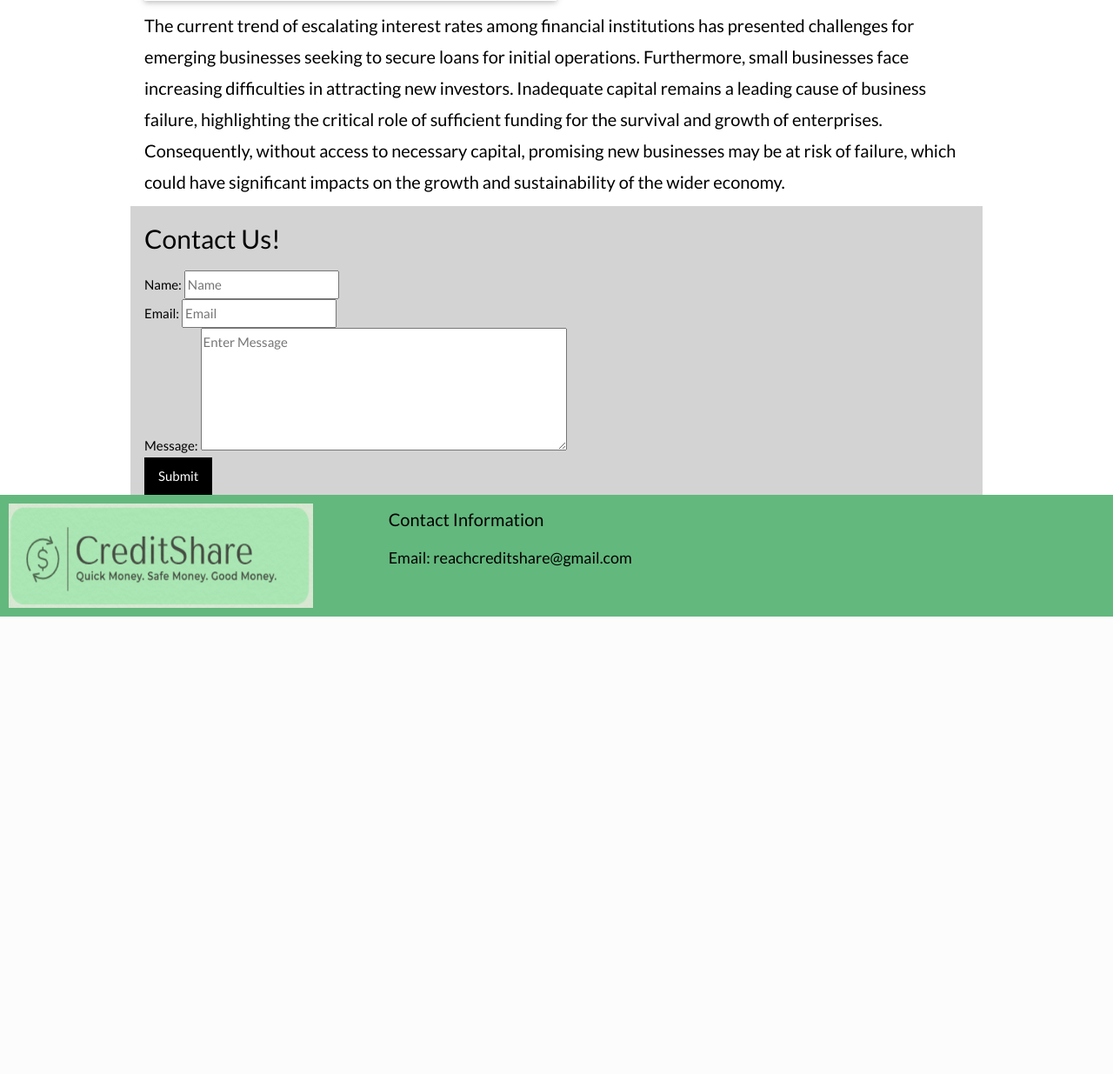
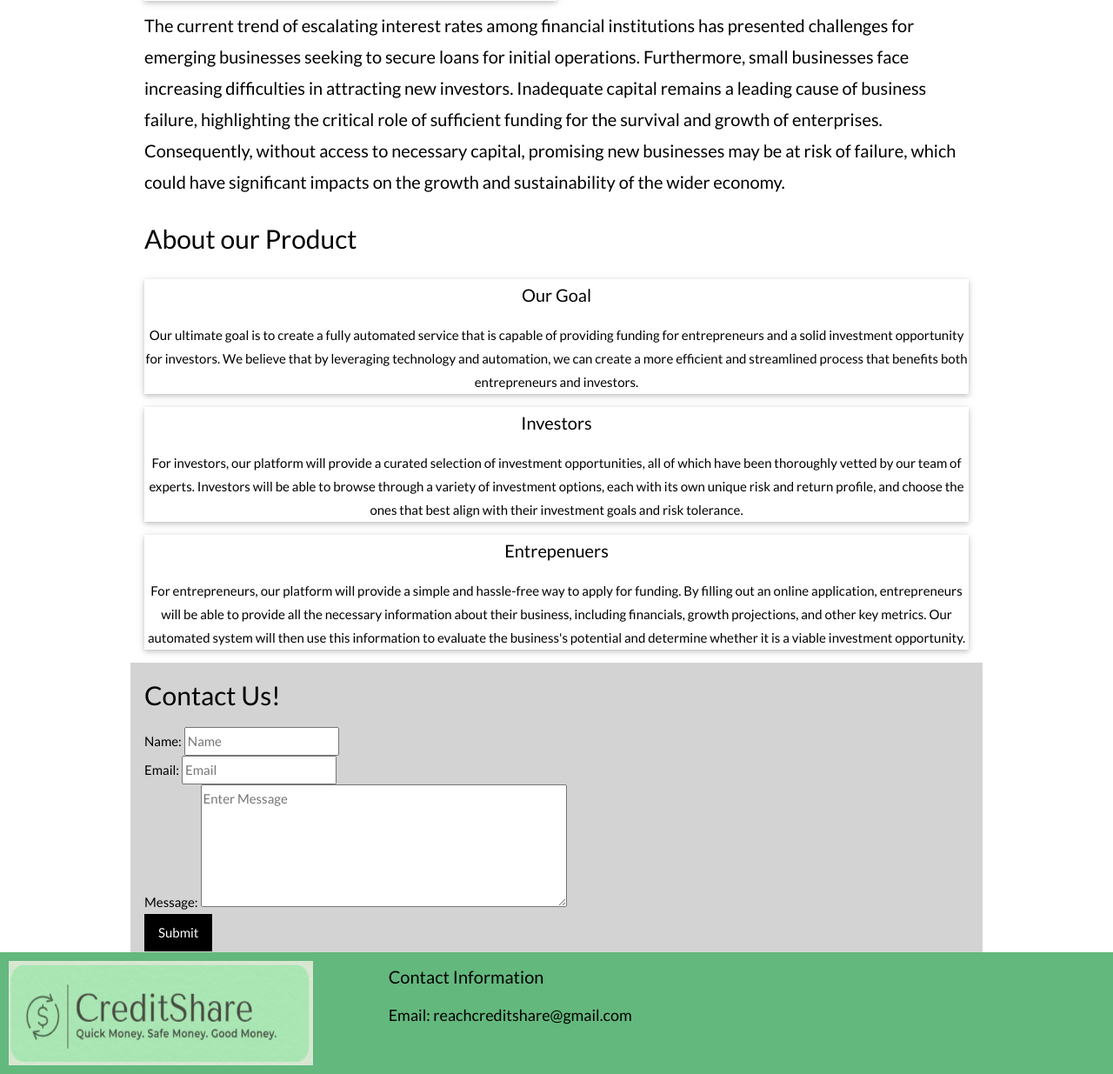
Before and after one commit to Phytonking/LoanSquare, a Django app: page / in a window 1280 px wide. Shown: the part 1472-2707 px from the top of the page at 87% size. Before the commit the page ends 2181 px from the top, so only its background shows below. Run offline with Django 4.2, Linux system fonts and the light colour scheme; some libraries are stand-ins or nearby versions.

Commit message:
web page designs
web pages made for advertising websites

```diff
--- a/web/templates/web/index.html
+++ b/web/templates/web/index.html
@@ -44,6 +44,25 @@
 
 
 </div>
+<div class="w3-content w3-container" id="about">
+    <h2>About our Product</h2>
+    <div class="w3-row">
+        <div class="w3-card w3-center">
+            <h4>Our Goal</h4>
+            <p>Our ultimate goal is to create a fully automated service that is capable of providing funding for entrepreneurs and a solid investment opportunity for investors. We believe that by leveraging technology and automation, we can create a more efficient and streamlined process that benefits both entrepreneurs and investors.
+            </p>
+        </div>
+        <div class="w3-card w3-center">
+            <h4>Investors</h4>
+            <p>For investors, our platform will provide a curated selection of investment opportunities, all of which have been thoroughly vetted by our team of experts. Investors will be able to browse through a variety of investment options, each with its own unique risk and return profile, and choose the ones that best align with their investment goals and risk tolerance.</p>
+        </div>
+        <div class="w3-card w3-center">
+            <h4>Entrepenuers</h4>
+            <p>For entrepreneurs, our platform will provide a simple and hassle-free way to apply for funding. By filling out an online application, entrepreneurs will be able to provide all the necessary information about their business, including financials, growth projections, and other key metrics. Our automated system will then use this information to evaluate the business's potential and determine whether it is a viable investment opportunity.
+            </p>
+        </div>
+    </div>
+</div>
 
 <div class="w3-content w3-container" id="contact_form">
     <h2>Contact Us!</h2>
--- a/web/templates/web/layout.html
+++ b/web/templates/web/layout.html
@@ -98,7 +98,7 @@
     <body>
         <div id="navbar" class="w3-top w3-bar">
             <a href="#home" class="w3-button"><img src="{% static 'web/logo.png' %}" width="114px" height="40px"></a>
-            <a href="" id="link" class="w3-button w3-right">ABOUT</a>
+            <a href="#about" id="link" class="w3-button w3-right">ABOUT</a>
             <a href="#contact_form" id="link" class="w3-button w3-right">CONTACT</a>
         </div>
 
```
Also changed, not shown: web/tools.py (added, +28 -0 lines), 1 other file.
